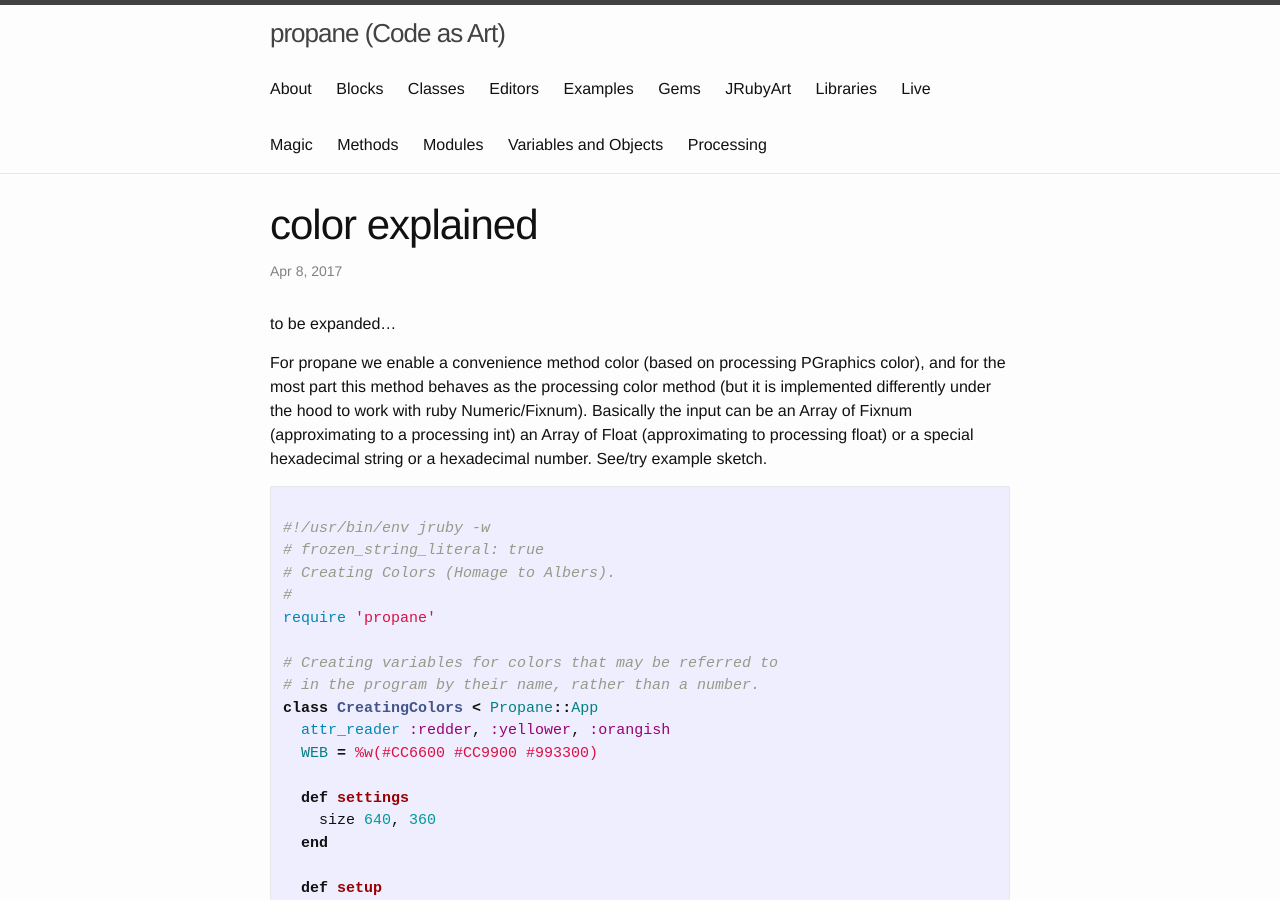
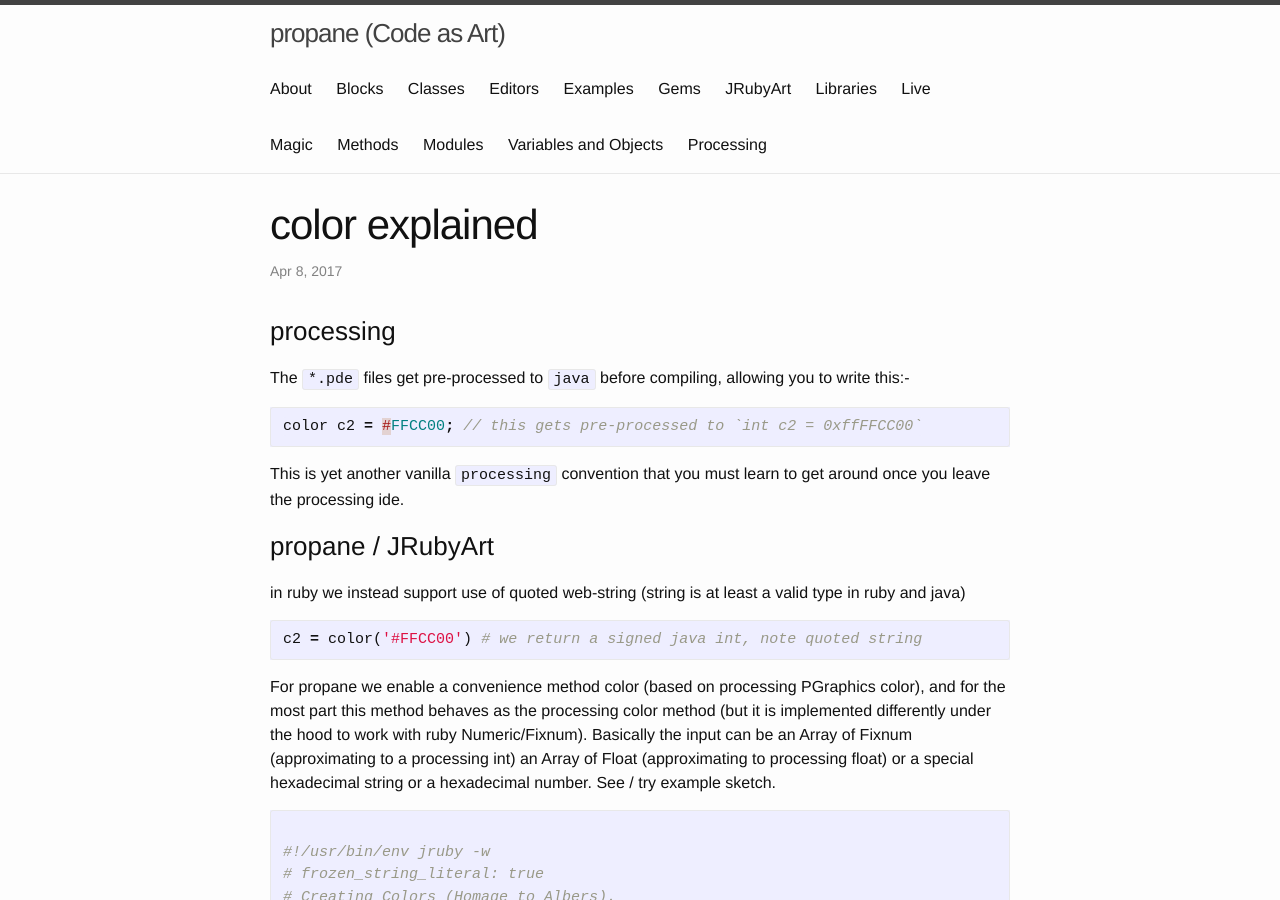
Before and after one commit to ruby-processing/propane, a Jekyll site: the page built from _methods/color.md, in a window 1280 px wide and 900 px high. Built offline with Jekyll 4.4.1, drawn with Linux system fonts in a browser that asks for light colours; some of the changed text lies outside the part shown.

Commit message:
beef up color description

````diff
--- a/_methods/color.md
+++ b/_methods/color.md
@@ -2,9 +2,23 @@
 layout: post
 title:  "color explained"
 ---
-to be expanded...
+### processing ###
+The `*.pde` files get pre-processed to `java` before compiling, allowing you to write this:-
 
-For propane we enable a convenience method color (based on processing PGraphics color), and for the most part this method behaves as the processing color method (but it is implemented differently under the hood to work with ruby Numeric/Fixnum). Basically the input can be an Array of Fixnum (approximating to a processing int) an Array of Float (approximating to processing float) or a special hexadecimal string or a hexadecimal number. See/try example sketch.
+```java
+color c2 = #FFCC00; // this gets pre-processed to `int c2 = 0xffFFCC00`
+```
+This is yet another vanilla `processing` convention that you must learn to get around once you leave the processing ide.
+
+### propane  / JRubyArt ###
+
+in ruby we instead support use of quoted web-string (string is at least a valid type in ruby and java)
+
+```ruby
+c2 = color('#FFCC00') # we return a signed java int, note quoted string
+```
+
+For propane we enable a convenience method color (based on processing PGraphics color), and for the most part this method behaves as the processing color method (but it is implemented differently under the hood to work with ruby Numeric/Fixnum). Basically the input can be an Array of Fixnum (approximating to a processing int) an Array of Float (approximating to processing float) or a special hexadecimal string or a hexadecimal number. See / try example sketch.
 
 ```ruby
 
@@ -75,3 +89,20 @@
 end
 
 ```
+
+### Making Necessity into a Virtue ###
+
+Many vanilla processing libraries (eg Hype, Wordcram and ColorHarmony) make use of the vanilla processing conventions to define `web` colors. But we have gone one better in JRubyArt and propane to use ruby to quickly create arrays of `web` color and even `dictionaries` of `web` colors. Now such lists would be useless unless we could convert the `web` colors to valid `color` int for use in processing as we have with the [web_to_color_array][web] method.
+
+```ruby
+WEB = %w(#CC6600 #CC9900 #FFFFFF).freeze
+web_to_color_array(WEB)
+# output = [-3381760, -3368704, -1]
+```
+
+For creation and use of a hash / dictionary of web colors see this [Wordcram sketch][wordcram]. If you need to convert an array of `color` int (say from ColorHarmony) to ruby string, then use `p52ruby` method that returns a web string of the form '%w(#CC6600 #CC9900 #FFFFFF)' from `[-3381760, -3368704, -1]`. Or if you are more sophisticated and using the `toxiclibs` gem to explore color theory, we have created a method `to_ruby_string` for the `ColorList` class see [palette genertor example][palette]
+
+[palette]:https://github.com/ruby-processing/JRubyArt-examples/blob/master/external_library/gem/toxiclibs/color_utils/palette_generator.rb
+[wordcram]:https://github.com/ruby-processing/JRubyArt-examples/blob/master/external_library/gem/ruby_wordcram/fruits.rb
+[web]:{{site.github.url}}/summary/
+[processing]:https://processing.org/reference/color_datatype.html
````
Also changed, not shown: _methods/methods_summary.md (+15 -1 lines).
